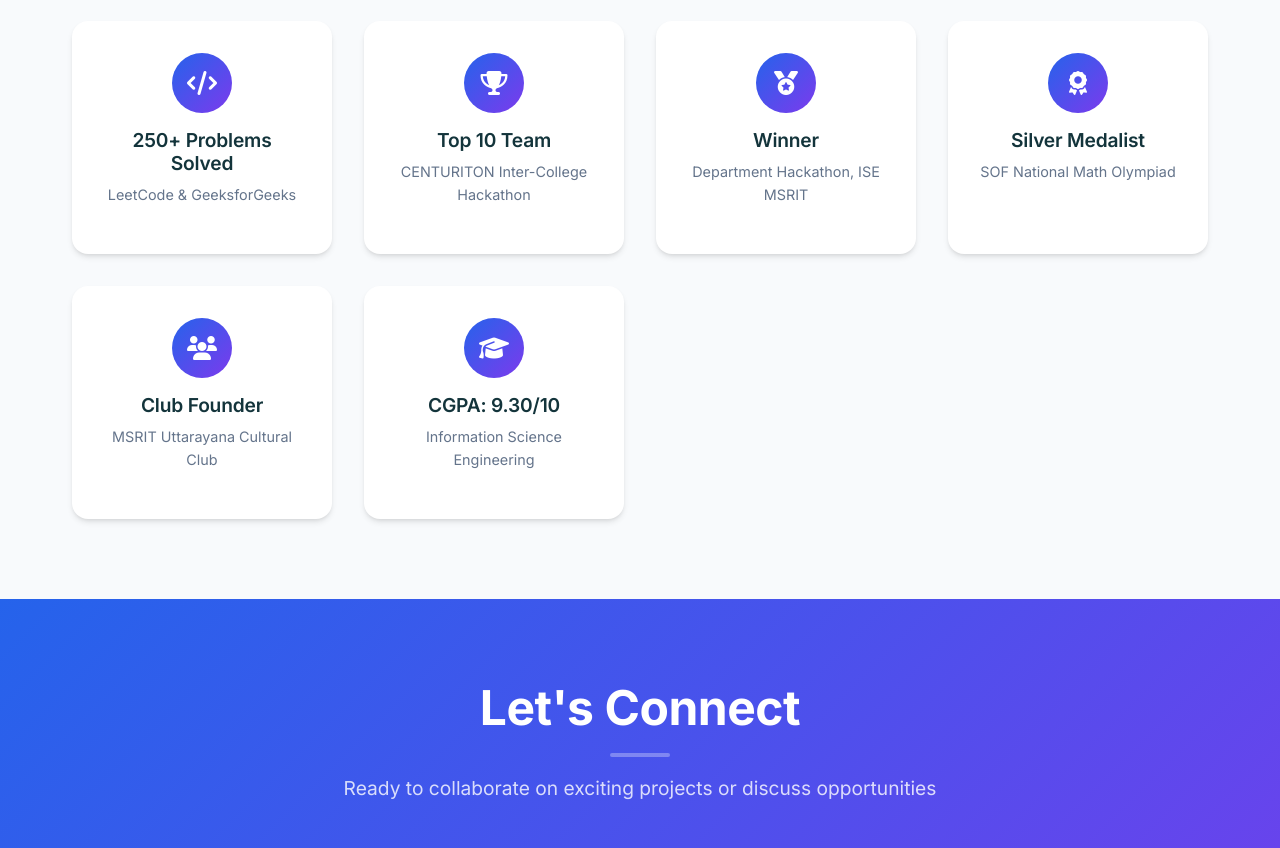
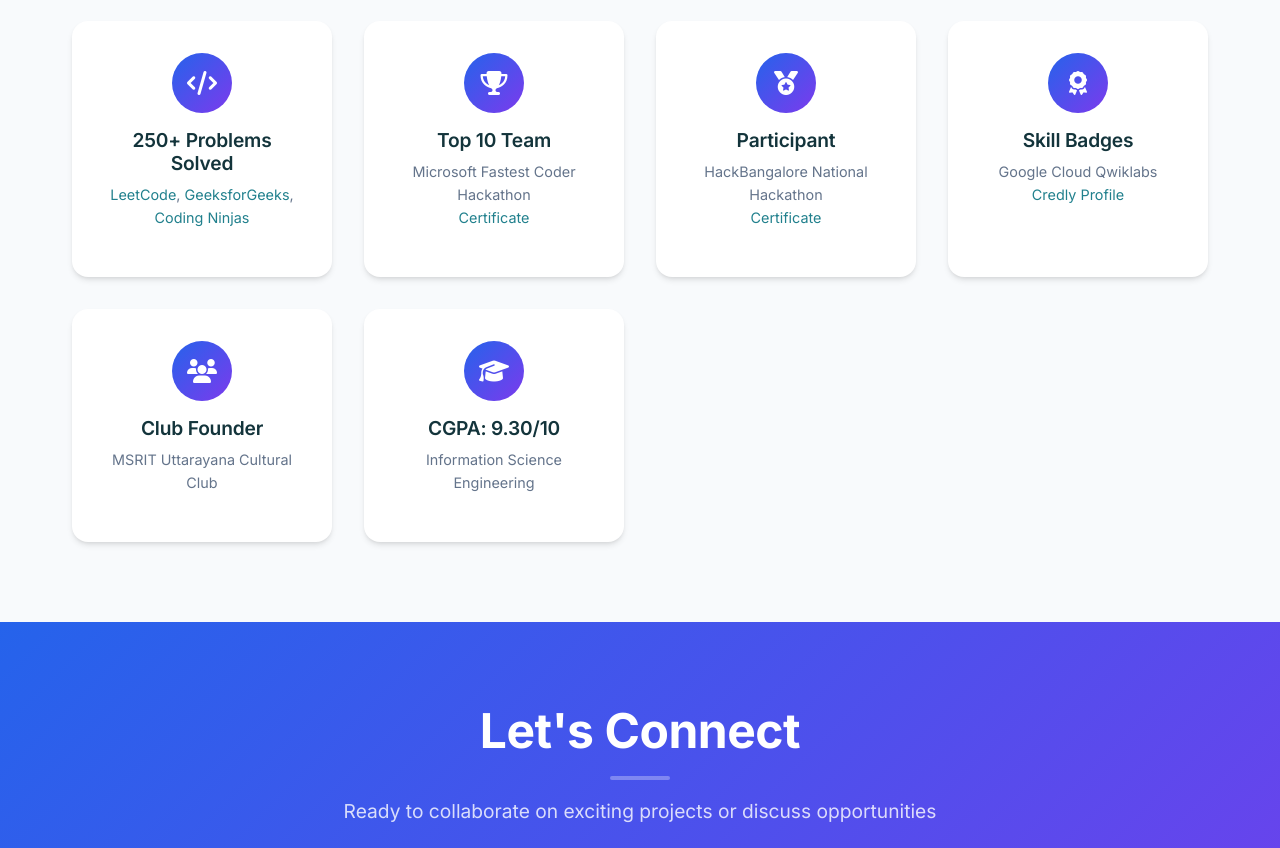
Before and after one commit to Ansh0821/priyanshu-portfolio, a plain HTML site: page index.html in a window 1280 px wide. Shown: the part 4780-5628 px from the top of the page. Drawn offline with Linux system fonts and the light colour scheme.

Commit message:
links added

```diff
--- a/index.html
+++ b/index.html
@@ -345,7 +345,11 @@
                     <i class="fas fa-code"></i>
                 </div>
                 <h3>250+ Problems Solved</h3>
-                    <p>LeetCode & GeeksforGeeks</p>
+                <p>
+                    <a href="https://leetcode.com/u/Ansh0821" target="_blank">LeetCode</a>,
+                    <a href="https://www.geeksforgeeks.org/user/ansh2025i7e" target="_blank">GeeksforGeeks</a>,
+                    <a href="https://www.naukri.com/code360/profile/Ansh0821" target="_blank">Coding Ninjas</a>
+                </p>
             </div>
 
             <div class="achievement-card">
@@ -353,23 +357,32 @@
                     <i class="fas fa-trophy"></i>
                 </div>
                 <h3>Top 10 Team</h3>
-                    <p>CENTURITON Inter-College Hackathon</p>
+                <p>
+                    Microsoft Fastest Coder Hackathon<br>
+                    <a href="https://drive.google.com/file/d/1QwCzYWi84tWB1Cn2NUXaQ0ymR7TFuYnD/view" target="_blank">Certificate</a>
+                </p>
             </div>
 
             <div class="achievement-card">
                 <div class="achievement-icon">
                     <i class="fas fa-medal"></i>
                 </div>
-                    <h3>Winner</h3>
-                    <p>Department Hackathon, ISE MSRIT</p>
+                <h3>Participant</h3>
+                <p>
+                    HackBangalore National Hackathon<br>
+                    <a href="https://drive.google.com/file/d/1LSDARZQE9gvOvjipd16OT9tzpZ9w4aaV/view" target="_blank">Certificate</a>
+                </p>
             </div>
 
             <div class="achievement-card">
                 <div class="achievement-icon">
                     <i class="fas fa-award"></i>
                 </div>
-                    <h3>Silver Medalist</h3>
-                    <p>SOF National Math Olympiad</p>
+                <h3>Skill Badges</h3>
+                <p>
+                    Google Cloud Qwiklabs<br>
+                    <a href="https://www.credly.com/users/priyanshu-kumar.24587edf/badges" target="_blank">Credly Profile</a>
+                </p>
             </div>
 
             <div class="achievement-card">
```
Lines whose indentation alone changed are shown as unchanged.
